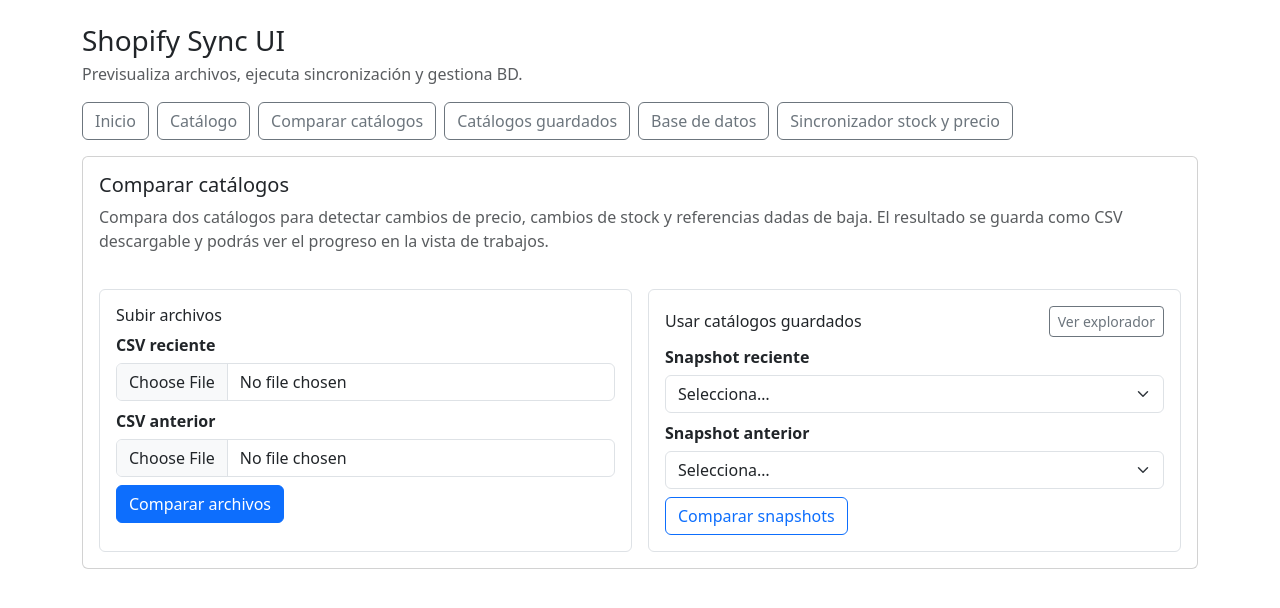
After one commit to josepita/shopify-mod-v2, a FastAPI app: template web/templates/compare.html in a window 1280 px wide. The commit adds this page. Shown: the top 608 px of the page. Run offline with FastAPI, Linux system fonts and the light colour scheme; the template is opened without the code that fills it, so the values that code supplies are empty; parts of the project's set-up code (start-up, migrations or seed data) failed here and were passed over.

Commit message:
feat(compare): UI para comparar catálogos (subida o snapshots), explorador de snapshots y generación de CSVs de diferencias

```diff
--- a/web/app.py
+++ b/web/app.py
@@ -45,6 +45,8 @@ ARCHIVE_DIR = BASE_DIR / "data" / "csv_archive"
 ARCHIVE_DIR.mkdir(parents=True, exist_ok=True)
 ARCHIVE_DIR = BASE_DIR / "data" / "csv_archive"
 ARCHIVE_DIR.mkdir(parents=True, exist_ok=True)
+DIFFS_DIR = BASE_DIR / "data" / "catalog_diffs"
+DIFFS_DIR.mkdir(parents=True, exist_ok=True)
 
 
 app = FastAPI(title="Shopify Sync UI", version="0.1.0")
@@ -337,6 +339,122 @@ def _save_catalog_metadata(df, dest: Path, source: str) -> None:
         CATALOG_META.write_text(json.dumps(info), encoding="utf-8")
     except Exception:
         pass
+
+
+def _list_snapshot_stats(limit: int = 100):
+    """Devuelve lista de snapshots con métricas agregadas."""
+    try:
+        cnx = mysql.connector.connect(
+            host=MYSQL_CONFIG.get("host"),
+            user=MYSQL_CONFIG.get("user"),
+            password=MYSQL_CONFIG.get("password"),
+            database=MYSQL_CONFIG.get("database"),
+            port=MYSQL_CONFIG.get("port", 3306),
+        )
+        cur = cnx.cursor()
+        cur.execute(
+            """
+            SELECT snapshot_date,
+                   COUNT(*) AS rows,
+                   SUM(CASE WHEN precio IS NULL OR precio=0 THEN 1 ELSE 0 END) AS zero_price,
+                   SUM(CASE WHEN stock IS NULL OR stock=0 THEN 1 ELSE 0 END) AS zero_stock
+            FROM catalog_snapshots
+            GROUP BY snapshot_date
+            ORDER BY snapshot_date DESC
+            LIMIT %s
+            """,
+            (limit,),
+        )
+        out = []
+        for sd, rows, zp, zs in cur.fetchall():
+            rows = int(rows or 0)
+            zp = int(zp or 0)
+            zs = int(zs or 0)
+            out.append(
+                {
+                    "snapshot_date": sd.strftime("%Y-%m-%d %H:%M:%S") if sd else "",
+                    "rows": rows,
+                    "pct_zero_price": round((zp / rows) * 100, 2) if rows else 0.0,
+                    "pct_zero_stock": round((zs / rows) * 100, 2) if rows else 0.0,
+                }
+            )
+        cur.close(); cnx.close()
+        return out
+    except Exception:
+        return []
+
+
+def _load_snapshot_as_df(snapshot_date: str):
+    """Carga un snapshot desde MySQL a un DataFrame minimal (REFERENCIA, DESCRIPCION, PRECIO, STOCK)."""
+    try:
+        import pandas as pd  # type: ignore
+    except Exception:
+        return None
+    cnx = mysql.connector.connect(
+        host=MYSQL_CONFIG.get("host"),
+        user=MYSQL_CONFIG.get("user"),
+        password=MYSQL_CONFIG.get("password"),
+        database=MYSQL_CONFIG.get("database"),
+        port=MYSQL_CONFIG.get("port", 3306),
+    )
+    cur = cnx.cursor()
+    cur.execute(
+        """
+        SELECT reference AS REFERENCIA,
+               descripcion AS DESCRIPCION,
+               precio AS PRECIO,
+               stock AS STOCK
+        FROM catalog_snapshots
+        WHERE snapshot_date = %s
+        """,
+        (snapshot_date,),
+    )
+    rows = cur.fetchall()
+    cur.close(); cnx.close()
+    if not rows:
+        return None
+    import pandas as pd  # type: ignore
+    df = pd.DataFrame(rows, columns=["REFERENCIA","DESCRIPCION","PRECIO","STOCK"])
+    return df
+
+
+def _compute_diffs_and_save(df_new, df_old, prefix: str):
+    """Calcula diffs de precio/stock/bajas y guarda CSVs en DIFFS_DIR. Devuelve rutas creadas."""
+    import pandas as pd  # type: ignore
+    ts = _dt.datetime.now().strftime("%Y%m%d-%H%M%S")
+    # Asegurar tipos
+    for df in (df_new, df_old):
+        df["PRECIO"] = pd.to_numeric(df["PRECIO"], errors="coerce")
+        df["STOCK"] = pd.to_numeric(df["STOCK"], errors="coerce").fillna(0).astype(int)
+    # Merge por referencia
+    m = pd.merge(
+        df_new[["REFERENCIA","DESCRIPCION","PRECIO","STOCK"]],
+        df_old[["REFERENCIA","PRECIO","STOCK"]],
+        on="REFERENCIA",
+        how="inner",
+        suffixes=("_nuevo","_anterior"),
+    )
+    # Cambios de precio
+    m["DIFERENCIA_PRECIO"] = (m["PRECIO_nuevo"] - m["PRECIO_anterior"]).round(2)
+    cambios_precio = m[m["DIFERENCIA_PRECIO"].abs() > 0.01][[
+        "REFERENCIA","DESCRIPCION","PRECIO_anterior","PRECIO_nuevo","DIFERENCIA_PRECIO","STOCK_nuevo"
+    ]]
+    # Cambios de stock
+    m["DIFERENCIA_STOCK"] = m["STOCK_nuevo"] - m["STOCK_anterior"]
+    cambios_stock = m[m["DIFERENCIA_STOCK"] != 0][[
+        "REFERENCIA","DESCRIPCION","STOCK_anterior","STOCK_nuevo","DIFERENCIA_STOCK"
+    ]]
+    # Bajas = en old y no en new
+    bajas_refs = set(df_old["REFERENCIA"]) - set(df_new["REFERENCIA"])
+    bajas = df_old[df_old["REFERENCIA"].isin(bajas_refs)][["REFERENCIA","DESCRIPCION"]]
+    # Guardar
+    out_precio = DIFFS_DIR / f"{prefix}-precios-{ts}.csv"
+    out_stock = DIFFS_DIR / f"{prefix}-stock-{ts}.csv"
+    out_bajas = DIFFS_DIR / f"{prefix}-bajas-{ts}.csv"
+    cambios_precio.to_csv(out_precio, index=False)
+    cambios_stock.to_csv(out_stock, index=False)
+    bajas.to_csv(out_bajas, index=False)
+    return [out_precio, out_stock, out_bajas]
 
 
 def _fetch_mappings_for_refs(refs: list[str]):
@@ -567,6 +685,96 @@ def db_tools(request: Request):
         "db.html",
         {"request": request}
     )
+
+
+@app.get("/catalog/archive", response_class=HTMLResponse)
+def catalog_archive(request: Request, limit: int = 50):
+    snapshots = _list_snapshot_stats(limit=limit)
+    return templates.TemplateResponse(
+        "archive.html",
+        {"request": request, "snapshots": snapshots, "limit": limit}
+    )
+
+
+@app.get("/catalog/compare", response_class=HTMLResponse)
+def catalog_compare(request: Request, a: str = "", b: str = ""):
+    """Pantalla para comparar catálogos subidos o snapshots archivados."""
+    snaps = _list_snapshot_stats(limit=100)
+    return templates.TemplateResponse(
+        "compare.html",
+        {"request": request, "snapshots": snaps, "a": a, "b": b}
+    )
+
+
+def _run_compare_job(job: Job, mode: str, params: dict):
+    job.status = 'running'
+    job.started_at = time.time()
+    job.append_log('Iniciando comparación de catálogos...\n')
+    try:
+        import pandas as pd  # type: ignore
+        if mode == 'upload':
+            p1: Path = params['path1']
+            p2: Path = params['path2']
+            job.append_log(f"Leyendo archivos: {p1.name} vs {p2.name}\n")
+            df1 = _load_dataframe_for_preview(p1)
+            df2 = _load_dataframe_for_preview(p2)
+        else:
+            s1: str = params['snap1']
+            s2: str = params['snap2']
+            job.append_log(f"Leyendo snapshots: {s1} vs {s2}\n")
+            df1 = _load_snapshot_as_df(s1)
+            df2 = _load_snapshot_as_df(s2)
+        if df1 is None or df2 is None:
+            raise RuntimeError('No se pudieron cargar los datos (formato o snapshot inválido)')
+        # Normalizar cabeceras
+        def norm(df):
+            df.columns = [str(c).strip().upper() for c in df.columns]
+            needed = ['REFERENCIA','DESCRIPCION','PRECIO','STOCK']
+            missing = [c for c in needed if c not in df.columns]
+            if missing:
+                raise RuntimeError(f"Faltan columnas requeridas: {', '.join(missing)}")
+            return df
+        df1 = norm(df1)
+        df2 = norm(df2)
+        # df1 = reciente, df2 = anterior
+        outs = _compute_diffs_and_save(df1, df2, prefix='diff')
+        for p in outs:
+            job.append_log(f"Generado: {p}\n")
+        job.append_log('Comparación finalizada.\n')
+        job.status = 'done'
+    except Exception as e:
+        job.status = 'error'
+        job.error_message = str(e)
+        job.append_log(f"ERROR: {e}\n")
+
+
+@app.post('/catalog/compare/run', response_class=HTMLResponse)
+def catalog_compare_run(request: Request, mode: str = Form(...), csv1: UploadFile | None = File(None), csv2: UploadFile | None = File(None), snap1: str = Form(""), snap2: str = Form("")):
+    job = job_manager.create(filename='compare-catalogs')
+    if mode == 'upload':
+        if not csv1 or not csv2:
+            return RedirectResponse(url=f"/catalog/compare?msg=falta_archivo", status_code=303)
+        p1 = UPLOAD_DIR / f"{job.id}-A-{os.path.basename(csv1.filename)}"
+        p2 = UPLOAD_DIR / f"{job.id}-B-{os.path.basename(csv2.filename)}"
+        _save_upload(csv1, p1)
+        _save_upload(csv2, p2)
+        params = { 'path1': p1, 'path2': p2 }
+    else:
+        if not snap1 or not snap2:
+            return RedirectResponse(url=f"/catalog/compare?msg=falta_snapshot", status_code=303)
+        params = { 'snap1': snap1, 'snap2': snap2 }
+    thread = threading.Thread(target=_run_compare_job, args=(job, mode, params), daemon=True)
+    thread.start()
+    return RedirectResponse(url=f"/jobs/{job.id}", status_code=303)
+
+
+@app.get('/files/catalog_diffs/{name}')
+def get_catalog_diff(name: str):
+    safe = os.path.basename(name)
+    path = DIFFS_DIR / safe
+    if not path.exists():
+        return JSONResponse({"error": "Archivo no encontrado"}, status_code=404)
+    return FileResponse(str(path), media_type='text/csv', filename=path.name)
 
 
 @app.get("/catalog", response_class=HTMLResponse)
--- a/web/templates/base.html
+++ b/web/templates/base.html
@@ -25,6 +25,8 @@
         <nav class="d-flex gap-2 mt-2">
           <a class="btn btn-outline-secondary" href="/">Inicio</a>
           <a class="btn btn-outline-secondary" href="/catalog">Catálogo</a>
+          <a class="btn btn-outline-secondary" href="/catalog/compare">Comparar catálogos</a>
+          <a class="btn btn-outline-secondary" href="/catalog/archive">Catálogos guardados</a>
           <a class="btn btn-outline-secondary" href="/db">Base de datos</a>
           <a class="btn btn-outline-secondary" href="/queues">Sincronizador stock y precio</a>
         </nav>
--- /dev/null
+++ b/web/templates/compare.html
@@ -0,0 +1,56 @@
+{% extends "base.html" %}
+{% block content %}
+<div class="card p-3 mb-3">
+  <h3 class="h5">Comparar catálogos</h3>
+  <p class="text-muted">Compara dos catálogos para detectar cambios de precio, cambios de stock y referencias dadas de baja. El resultado se guarda como CSV descargable y podrás ver el progreso en la vista de trabajos.</p>
+  <div class="row g-3 mt-1">
+    <div class="col-md-6">
+      <div class="border rounded p-3 h-100">
+        <h4 class="h6">Subir archivos</h4>
+        <form action="/catalog/compare/run" method="post" enctype="multipart/form-data" class="mt-2">
+          <input type="hidden" name="mode" value="upload">
+          <div class="mb-2">
+            <label for="csv1">CSV reciente</label>
+            <input class="form-control" type="file" id="csv1" name="csv1" accept=".csv,.xls,.xlsx" required>
+          </div>
+          <div class="mb-2">
+            <label for="csv2">CSV anterior</label>
+            <input class="form-control" type="file" id="csv2" name="csv2" accept=".csv,.xls,.xlsx" required>
+          </div>
+          <button class="btn btn-primary" type="submit">Comparar archivos</button>
+        </form>
+      </div>
+    </div>
+    <div class="col-md-6">
+      <div class="border rounded p-3 h-100">
+        <div class="d-flex justify-content-between align-items-center">
+          <h4 class="h6 m-0">Usar catálogos guardados</h4>
+          <a class="btn btn-sm btn-outline-secondary" href="/catalog/archive">Ver explorador</a>
+        </div>
+        <form action="/catalog/compare/run" method="post" class="mt-2">
+          <input type="hidden" name="mode" value="snapshots">
+          <div class="mb-2">
+            <label for="snap1">Snapshot reciente</label>
+            <select class="form-select" id="snap1" name="snap1" required>
+              <option value="" disabled selected>Selecciona…</option>
+              {% for s in snapshots %}
+                <option value="{{ s.snapshot_date }}" {% if a and a==s.snapshot_date %}selected{% endif %}>{{ s.snapshot_date }} — {{ s.rows }} filas</option>
+              {% endfor %}
+            </select>
+          </div>
+          <div class="mb-2">
+            <label for="snap2">Snapshot anterior</label>
+            <select class="form-select" id="snap2" name="snap2" required>
+              <option value="" disabled selected>Selecciona…</option>
+              {% for s in snapshots %}
+                <option value="{{ s.snapshot_date }}" {% if b and b==s.snapshot_date %}selected{% endif %}>{{ s.snapshot_date }} — {{ s.rows }} filas</option>
+              {% endfor %}
+            </select>
+          </div>
+          <button class="btn btn-outline-primary" type="submit">Comparar snapshots</button>
+        </form>
+      </div>
+    </div>
+  </div>
+</div>
+{% endblock %}
```
Also changed, not shown: web/templates/archive.html (added, +37 -0 lines).
